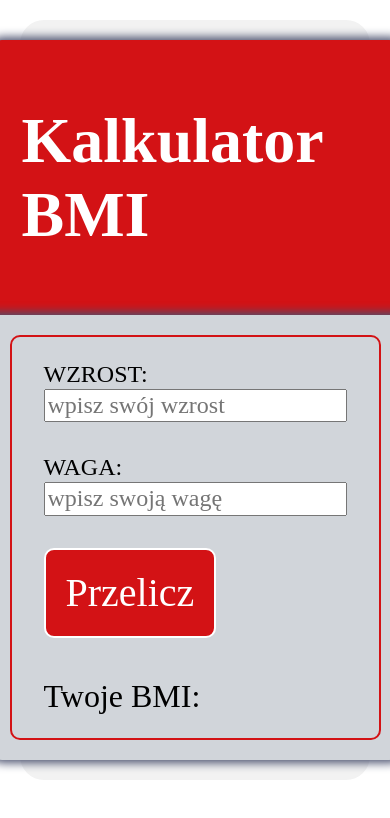
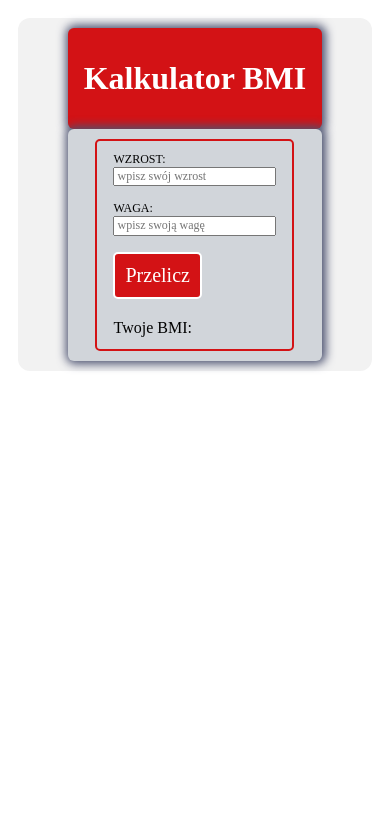
Before and after one commit to DawidGaski/BMI-calculator-react, a React (Create React App) app: page / in a window 390 px wide. Shown: the top 818 px of the page. Built offline with nearby package versions, Linux system fonts and the light colour scheme.

Commit message:
breakpoint mobileMax added

```diff
--- a/src/Components/Container/styled.js
+++ b/src/Components/Container/styled.js
@@ -8,4 +8,9 @@ export const Container = styled.div`
   display: grid;
   grid-template-rows: auto auto;
   justify-content: center;
+  @media (max-width: ${({ theme }) => theme.breakpoint.mobileMax}px) {
+    margin: 2px;
+    padding: 10px;
+    border-radius: 12px;
+  }
 `;
--- a/src/Components/Header/styled.js
+++ b/src/Components/Header/styled.js
@@ -9,6 +9,10 @@ export const Header = styled.header`
   background: ${({ theme }) => theme.color.thunderBird};
   color: ${({ theme }) => theme.color.white};
   box-shadow: 1px 0px 10px 3px ${({ theme }) => theme.color.fiord};
+  @media (max-width: ${({ theme }) => theme.breakpoint.mobileMax}px) {
+    padding: 16px;
+    border-radius: 6px;
+  }
 `;
 
 export const Headline = styled.h1`
@@ -16,4 +20,10 @@ export const Headline = styled.h1`
   margin-top: 32px;
   margin-bottom: 32px;
   border-radius: 12px;
+  @media (max-width: ${({ theme }) => theme.breakpoint.mobileMax}px) {
+    font-size: 32px;
+    margin-top: 16px;
+    margin-bottom: 16px;
+    border-radius: 6px;
+  }
 `;
--- a/src/Components/Section/styled.js
+++ b/src/Components/Section/styled.js
@@ -10,4 +10,8 @@ export const Section = styled.section`
   box-shadow: 1px 0px 10px 3px ${({ theme }) => theme.color.fiord};
   display: grid;
   justify-content: center;
+  @media (max-width: ${({ theme }) => theme.breakpoint.mobileMax}px) {
+    padding: 10px;
+    border-radius: 6px;
+  }
 `;
--- a/src/features/BMICalculator/Result/styled.js
+++ b/src/features/BMICalculator/Result/styled.js
@@ -4,4 +4,9 @@ export const StyledResult = styled.p`
   margin: 16px;
   padding-top: 8px;
   font-size: 32px;
+  @media (max-width: ${({ theme }) => theme.breakpoint.mobileMax}px) {
+    padding-top: 4px;
+    font-size: 16px;
+    margin: 8px;
+  }
 `;
--- a/src/features/BMICalculator/styled.js
+++ b/src/features/BMICalculator/styled.js
@@ -6,11 +6,19 @@ export const Form = styled.form`
   border: solid 2px ${({ theme }) => theme.color.thunderBird};
   display: flex;
   flex-direction: column;
+  @media (max-width: ${({ theme }) => theme.breakpoint.mobileMax}px) {
+    padding: 4px 8px;
+    border-radius: 5px;
+  }
 `;
 
 export const Paragraph = styled.p`
   margin: 16px;
   font-size: 24px;
+  @media (max-width: ${({ theme }) => theme.breakpoint.mobileMax}px) {
+    font-size: 12px;
+    margin: 8px;
+  }
 `;
 
 export const Input = styled.input`
@@ -18,6 +26,9 @@ export const Input = styled.input`
   display: flex;
   justify-content: center;
   align-items: stretch;
+  @media (max-width: ${({ theme }) => theme.breakpoint.mobileMax}px) {
+    font-size: 12px;
+  }
 `;
 
 export const Button = styled.button`
@@ -27,4 +38,9 @@ export const Button = styled.button`
   border: solid 2px ${({ theme }) => theme.color.white};
   color: ${({ theme }) => theme.color.white};
   background: ${({ theme }) => theme.color.thunderBird};
+  @media (max-width: ${({ theme }) => theme.breakpoint.mobileMax}px) {
+    padding: 10px;
+    font-size: 20px;
+    border-radius: 5px;
+  }
 `;
--- a/src/theme.js
+++ b/src/theme.js
@@ -6,4 +6,7 @@ export const theme = {
     concrete: "#F2F2F2",
     fiord: "#4C5270",
   },
+  breakpoint: {
+    mobileMax: 767,
+  },
 };
```
